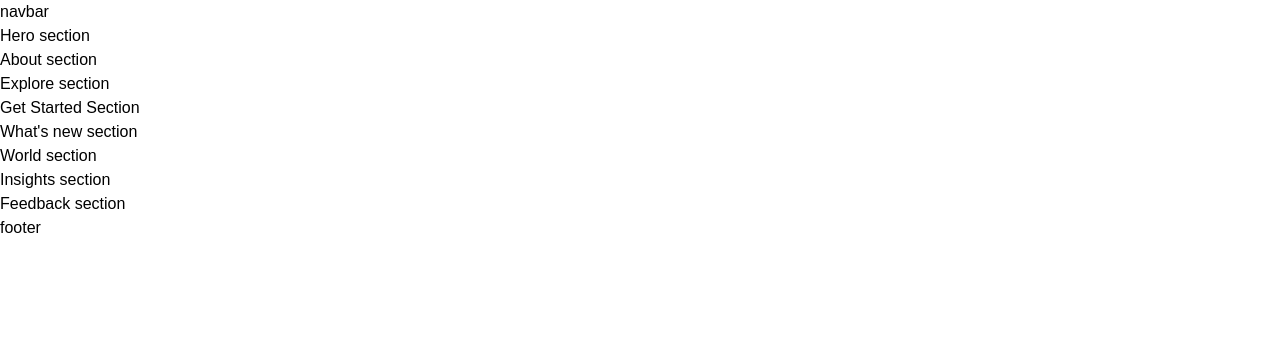
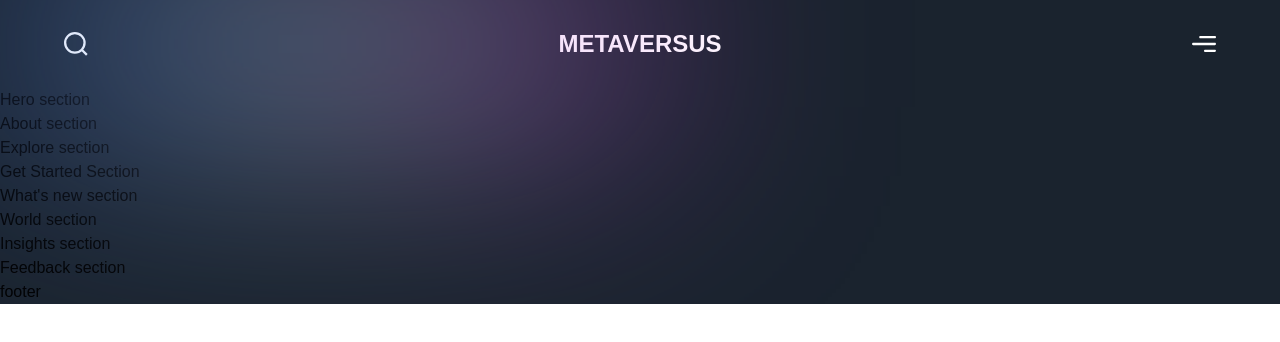
Before and after one commit to G00li/metaversus_madness, a Next.js app: page / in a window 1280 px wide. Shown: the top 342 px of the page. Built offline with nearby package versions, Linux system fonts and the light colour scheme; a web font is replaced by a local one.

Commit message:
Feat: Criando Navbar

```diff
--- a/app/page.js
+++ b/app/page.js
@@ -2,7 +2,7 @@ import { Footer, Navbar } from '../components';
 import { About, Explore, Feedback, GetStarted, Hero, Insights, WhatsNew, World } from '../sections';
 
 const Page = () => (
-  <div>
+  <div className='bg-primary-black overflow-hidden'>
     <Navbar />
     <Hero />
     <About />
--- a/components/Navbar.jsx
+++ b/components/Navbar.jsx
@@ -1,9 +1,23 @@
 'use client';
 
+import {motion} from 'framer-motion';
+import styles from '../styles'
+import {navVariants} from '../utils/motion'
+
+
 const Navbar = () => (
-  <nav>
-    navbar
-  </nav>
+  <motion.nav variants={navVariants} initial="hidden" whileInView="show" className ={`${styles.xPaddings} py-8 relative`}>
+    <div className='absolute w-[50%] inset-0 gradient-01'/>
+    <div className={`${styles.innerWidth} mx-auto flex justify-between gap-8`}>
+      <img src="/search.svg" alt="search" className='w-[24px] h-[24px] object-contain' />
+      <h2 className='font-extrabold text-[24px] leading-[24px] text-white '>
+        METAVERSUS
+      </h2>
+
+      <img src="/menu.svg" alt="menu" className='w-[24px] h-[24px] object-contain' />
+
+    </div>
+  </motion.nav>
 );
 
 export default Navbar;
```
